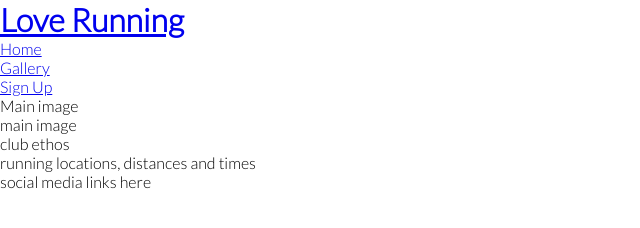
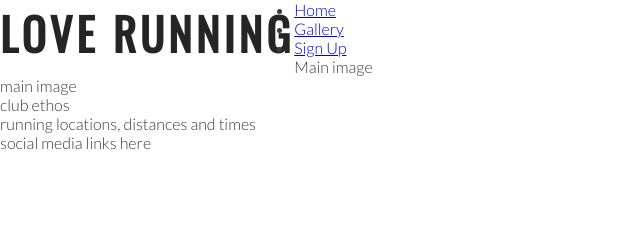
Before and after one commit to sarahjameson/love-running, a plain HTML site: page index.html in a window 1280 px wide. Shown: the whole page, without its empty margins (0-640 px from the left). Drawn offline with nearby package versions, Linux system fonts and the light colour scheme.

Commit message:
Add style for headings and logo

```diff
--- a/assets/css/style.css
+++ b/assets/css/style.css
@@ -9,4 +9,19 @@
 body {
     font-family: Lato, sans-serif;
     font-weight: 300;
+    color: #3a3a3a;
 }
+
+/* Heading and logo */
+
+h1, h2 {
+    font-family: Oswald, sans-serif;
+    text-transform: uppercase;
+    letter-spacing: 4px;
+    color: #252525;
+}
+
+#logo {
+    float: left;
+    font-size: 280%;
+}
--- a/index.html
+++ b/index.html
@@ -12,7 +12,7 @@
 <body>
     <header>
         <a href="index.html">
-            <h1>Love Running</h1>
+            <h1 id="logo">Love Running</h1>
         </a>
         <nav>
             <ul>
```
